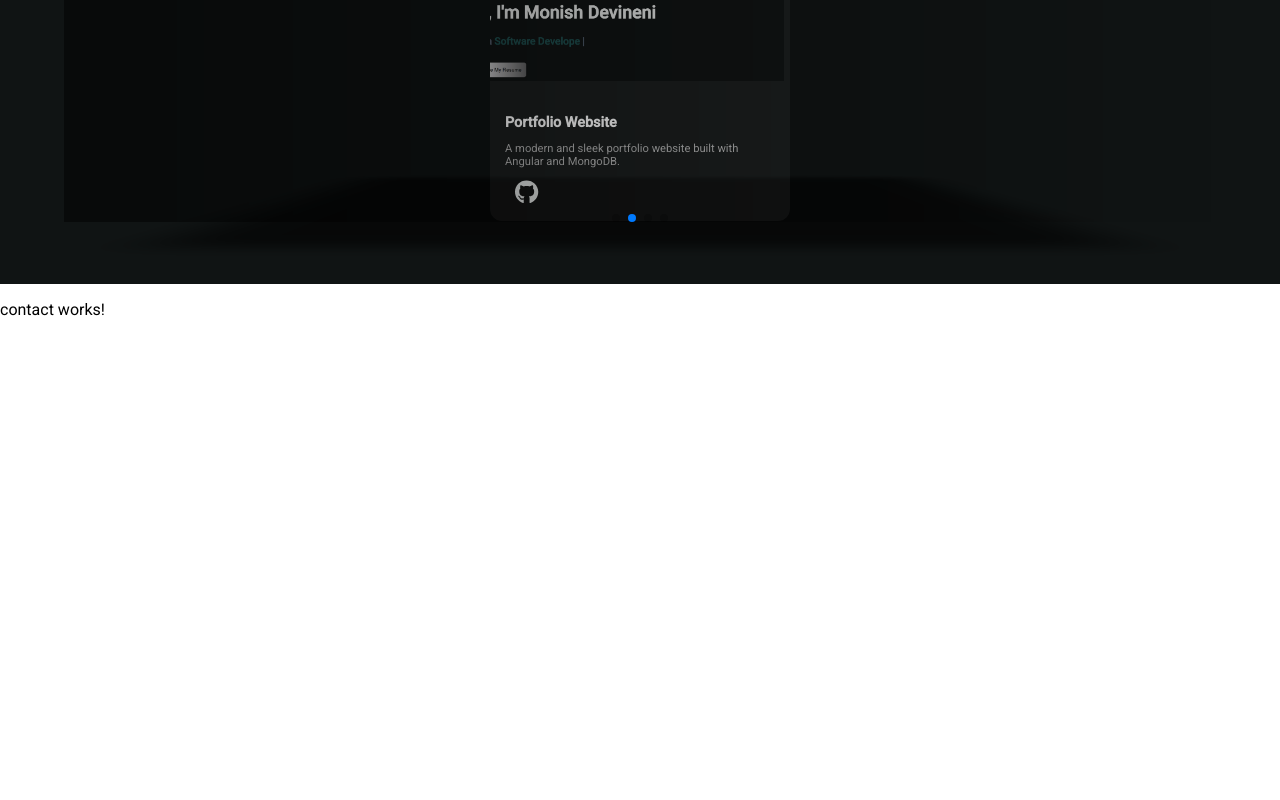
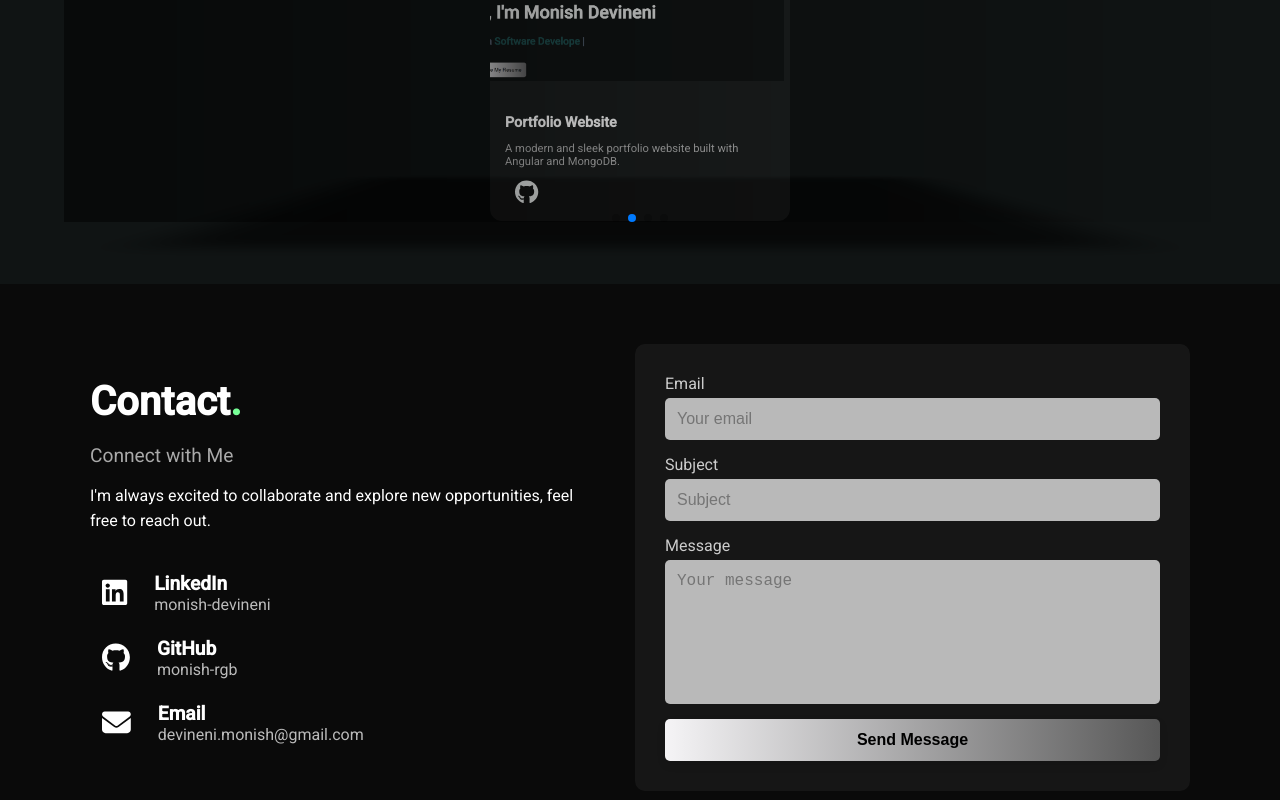
Before and after one commit to monish-rgb/MyPortfolio, an Angular app: page / in a window 1280 px wide. Shown: the part 1694-2494 px from the top of the page. Before the commit the page ends 2013 px from the top, so only its background shows below. Built offline with nearby package versions, Linux system fonts and the light colour scheme.

Commit message:
updatedcontact

```diff
--- a/package.json
+++ b/package.json
@@ -29,7 +29,11 @@
     "@fortawesome/free-regular-svg-icons": "^6.7.2",
     "@fortawesome/free-solid-svg-icons": "^6.7.2",
     "@netlify/angular-runtime": "^2.2.2",
-    "express": "^4.18.2",
+    "body-parser": "^1.20.3",
+    "cors": "^2.8.5",
+    "express": "^4.21.2",
+    "mongodb": "^6.13.1",
+    "mongoose": "^8.10.1",
     "rxjs": "~7.8.0",
     "swiper": "^11.2.4",
     "tslib": "^2.3.0",
--- a/src/app/app.config.ts
+++ b/src/app/app.config.ts
@@ -5,12 +5,14 @@ import { BrowserAnimationsModule } from '@angular/platform-browser/animations';
 import { routes } from './app.routes';
 import { provideClientHydration, withEventReplay } from '@angular/platform-browser';
 import { provideAnimationsAsync } from '@angular/platform-browser/animations/async';
+import { provideHttpClient } from '@angular/common/http';
 
 export const appConfig: ApplicationConfig = {
   providers: [
     provideZoneChangeDetection({ eventCoalescing: true }),
     provideRouter(routes),
     provideClientHydration(withEventReplay()),
-    BrowserAnimationsModule, provideAnimationsAsync(), provideAnimationsAsync()
+    BrowserAnimationsModule, provideAnimationsAsync(), provideAnimationsAsync(),
+    provideHttpClient()
   ]
 };
--- a/src/app/contact/contact.component.html
+++ b/src/app/contact/contact.component.html
@@ -1,3 +1,65 @@
-<section id="contact">
-<p>contact works!</p>
-</section>
+
+    <section class="contact-section" id="contact">
+        <div class="contact-container">
+          <div class="contact-info">
+            <h2 class="contact-title">Contact<span>.</span></h2>
+            <p class="contact-subtitle">Connect with Me</p>
+            <p class="contact-description">
+              I'm always excited to collaborate and explore new opportunities, feel free to reach out.
+            </p>
+
+            <div class="contact-links">
+              <div class="contact-item">
+                <a href="https://www.linkedin.com/in/monish-devineni/" class="icon"><fa-icon [icon]="faLinkedin"></fa-icon></a>
+                <div>
+                  <h3>LinkedIn</h3>
+                  <p>monish-devineni</p>
+                </div>
+              </div>
+
+              <div class="contact-item">
+                <a href="https://github.com/monish-rgb"><fa-icon [icon]="faGithub" class="icon"></fa-icon></a>
+                <div>
+                  <h3>GitHub</h3>
+                  <p>monish-rgb</p>
+                </div>
+              </div>
+
+              <div class="contact-item">
+                <fa-icon [icon]="faEnvelope" class="icon"></fa-icon>
+                <div>
+                  <h3>Email</h3>
+                  <p>{{email}}</p>
+                </div>
+              </div>
+            </div>
+          </div>
+
+          <div class="contact-form">
+            <form [formGroup]="contactForm" (ngSubmit)="send()">
+
+              <label for="email">Email</label>
+              <input type="email" id="email" placeholder="Your email"  formControlName="email"/>
+              <div *ngIf="contactForm.get('email')?.invalid && (contactForm.get('email')?.dirty || contactForm.get('email')?.touched)">
+                <small *ngIf="contactForm.get('email')?.errors?.['required']">Email is required.</small>
+                <small *ngIf="contactForm.get('email')?.errors?.['email']">Invalid email format.</small>
+              </div>
+
+
+
+              <label for="subject">Subject</label>
+              <input type="text" id="subject" placeholder="Subject" formControlName="subject"/>
+
+
+              <label for="message">Message</label>
+              <textarea id="message" placeholder="Your message" formControlName="message"></textarea>
+              <div *ngIf="contactForm.get('message')?.invalid && (contactForm.get('message')?.dirty || contactForm.get('message')?.touched)">
+                <small>Message is required.</small>
+              </div>
+
+
+              <button type="submit" [disabled]="contactForm.invalid">Send Message</button>
+            </form>
+          </div>
+        </div>
+      </section>
--- a/src/app/contact/contact.component.scss
+++ b/src/app/contact/contact.component.scss
@@ -0,0 +1,129 @@
+.contact-section {
+    display: flex;
+    justify-content: center;
+    align-items: center;
+    padding: 60px 20px;
+    background: #0a0a0a;
+    color: white;
+
+    .contact-container {
+      display: flex;
+      max-width: 1100px;
+      width: 100%;
+      justify-content: space-between;
+      gap: 50px;
+
+      .contact-info {
+        flex: 1;
+
+        .contact-title {
+          font-size: 2.5rem;
+          font-weight: bold;
+          margin-bottom: 5px;
+          span {
+            color: #77ff97;
+          }
+        }
+
+        .contact-subtitle {
+          font-size: 1.2rem;
+          color: #aaa;
+          margin-bottom: 15px;
+        }
+
+        .contact-description {
+          font-size: 1rem;
+          margin-bottom: 30px;
+          line-height: 1.6;
+        }
+
+        .contact-links {
+          .contact-item {
+            display: flex;
+            align-items: center;
+            gap: 15px;
+            margin-bottom: 15px;
+
+            .icon {
+              font-size: 1.8rem;
+              padding: 12px;
+              border-radius: 50%;
+              color: white;
+            }
+
+            h3 {
+              margin: 0;
+              font-size: 1.2rem;
+            }
+
+            p {
+              margin: 0;
+              color: #bbb;
+            }
+          }
+        }
+      }
+
+      .contact-form {
+        flex:1;
+        background: rgba(255, 255, 255, 0.05);
+        padding: 30px;
+        border-radius: 10px;
+
+        form {
+          display: flex;
+          flex-direction: column;
+
+          label {
+            font-size: 1rem;
+            margin-bottom: 5px;
+            color: #ccc;
+          }
+
+          input, textarea {
+            background: rgb(185, 185, 185);
+            border: none;
+            padding: 12px;
+            margin-bottom: 15px;
+            color: black;
+            border-radius: 5px;
+            font-size: 1rem;
+          }
+
+          textarea {
+            min-height: 120px;
+            resize: none;
+          }
+
+          button {
+            background: linear-gradient(90deg, #f5f4f6, #575757);
+            color: black;
+            border: none;
+            padding: 12px;
+            font-size: 1rem;
+            font-weight: bold;
+            border-radius: 5px;
+            cursor: pointer;
+            transition: 0.3s;
+            box-shadow: 0 4px 8px rgba(0, 0, 0, 0.1);
+          }
+
+          button:hover {
+            background: linear-gradient(90deg, #575757,#f5f4f6);
+          }
+        }
+      }
+    }
+
+    @media (max-width: 768px) {
+      .contact-container {
+        flex-direction: column;
+        text-align: center;
+        gap: 30px;
+      }
+
+      .contact-info .contact-links .contact-item {
+        justify-content: center;
+      }
+    }
+  }
--- a/src/app/contact/contact.component.ts
+++ b/src/app/contact/contact.component.ts
@@ -1,11 +1,69 @@
-import { Component } from '@angular/core';
+import { Component,OnInit } from '@angular/core';
+import{ FormsModule,FormBuilder,FormGroup,ReactiveFormsModule,
+  FormControl,
+  FormGroupDirective,
+  NgForm,
+  Validators,
+ } from '@angular/forms';
+import { CommonModule } from '@angular/common';
+import {MatFormFieldModule} from '@angular/material/form-field';
+import { ErrorStateMatcher } from '@angular/material/core';
+import{MatInputModule} from '@angular/material/input';
+import {MatButtonModule} from '@angular/material/button';
+import { faLinkedin, faGithub } from '@fortawesome/free-brands-svg-icons';
+import { FontAwesomeModule } from '@fortawesome/angular-fontawesome';
+import {faEnvelope} from '@fortawesome/free-solid-svg-icons';
+import { HttpClient } from '@angular/common/http';
+import { ContactService } from '../contactservice.service';
+import { catchError } from 'rxjs/operators';
 
 @Component({
   selector: 'app-contact',
-  imports: [],
+  imports: [CommonModule,ReactiveFormsModule,MatFormFieldModule,MatInputModule,MatButtonModule,FontAwesomeModule],
   templateUrl: './contact.component.html',
   styleUrl: './contact.component.scss'
-})
-export class ContactComponent {
+}
+)
+export class ContactComponent implements OnInit {
+ faLinkedin = faLinkedin;
+  faGithub = faGithub;
+  faEnvelope = faEnvelope;
+
+  email='devineni.monish@gmail.com';
+  currentYear: number = new Date().getFullYear();
+
+  contactForm!: FormGroup;
+
+  ngOnInit(): void {
+    this.buildForm();
+  }
+
+  constructor(private formBuilder: FormBuilder,private contactService: ContactService) {}
+
+    private buildForm(): void {
+      this.contactForm = this.formBuilder.group({
+        email: new FormControl('', [Validators.required, Validators.email]),
+        subject: this.formBuilder.control(null),
+        message: new FormControl('', [Validators.required]),
+      });
+    }
+
+    send(): void {
+      if (this.contactForm.valid) {
+        const formData = this.contactForm.value;
+        this.contactService.sendContactForm(formData).subscribe({
+          next: (response) => {
+            alert('Form submitted successfully!');
+            this.contactForm.reset();
+          },
+          error: (error) => {
+            console.error('Error submitting form:', error);
+            alert('Failed to submit the form. Please try again.');
+          },
+        });
+      } else {
+        alert('Please fill in all required fields correctly.');
+      }
+    }
 
 }
--- /dev/null
+++ b/src/app/contactservice.service.ts
@@ -0,0 +1,16 @@
+import { Injectable } from '@angular/core';
+import { HttpClient } from '@angular/common/http';
+import { Observable } from 'rxjs';
+
+@Injectable({
+  providedIn: 'root' // ✅ Ensures the service is available app-wide
+})
+export class ContactService {
+  private apiUrl = 'http://localhost:3000/contact_form'; // Your backend API URL
+
+  constructor(private http: HttpClient) {}
+
+  sendContactForm(formData: any): Observable<any> {
+    return this.http.post(this.apiUrl, formData);
+  }
+}
```
Also changed, not shown: contact.model.js (added, +10 -0 lines), server.js (added, +38 -0 lines), 2 other files (tests, documents, lock files or other folders).
